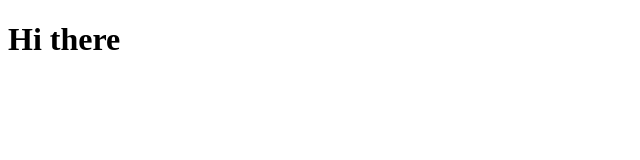
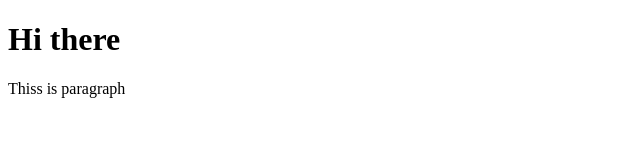
Before and after one commit to wilfredau/gitProject, a plain HTML site: page index.html in a window 1280 px wide. Shown: the whole page, without its empty margins (0-640 px from the left). Drawn offline with Linux system fonts and the light colour scheme.

Commit message:
Added paragraph
We updated index.html from GitHub

```diff
--- a/index.html
+++ b/index.html
@@ -7,5 +7,6 @@
 </head>
 <body>
     <h1> Hi there</h1>
+    <p> Thiss is paragraph</p>
 </body>
 </html>
```
